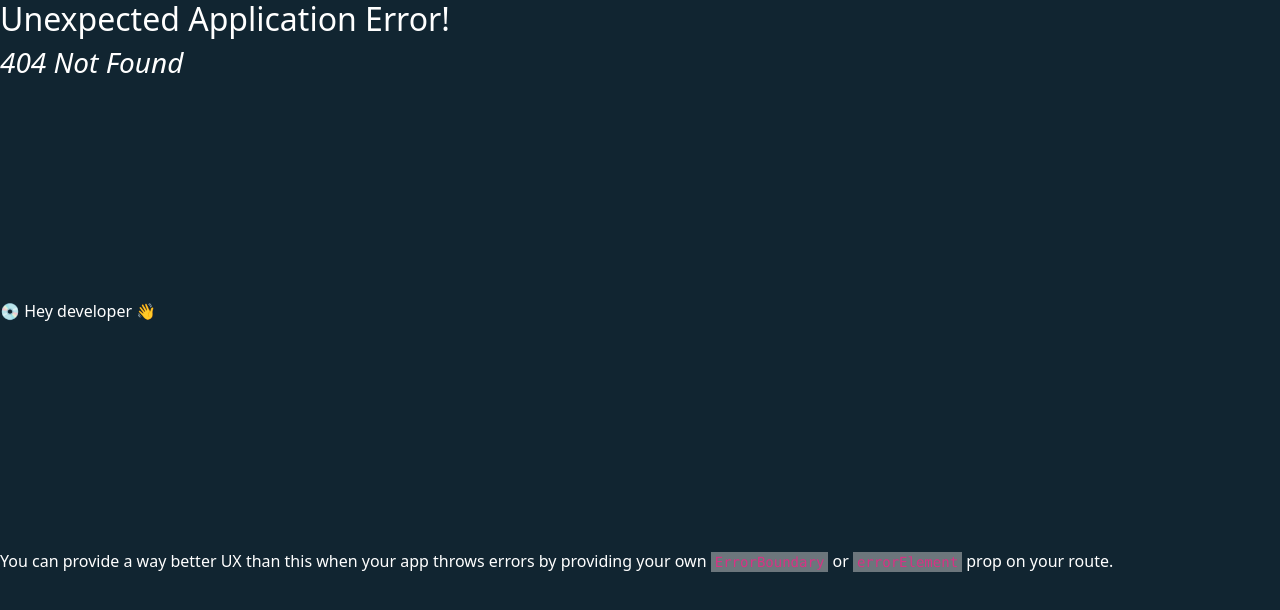
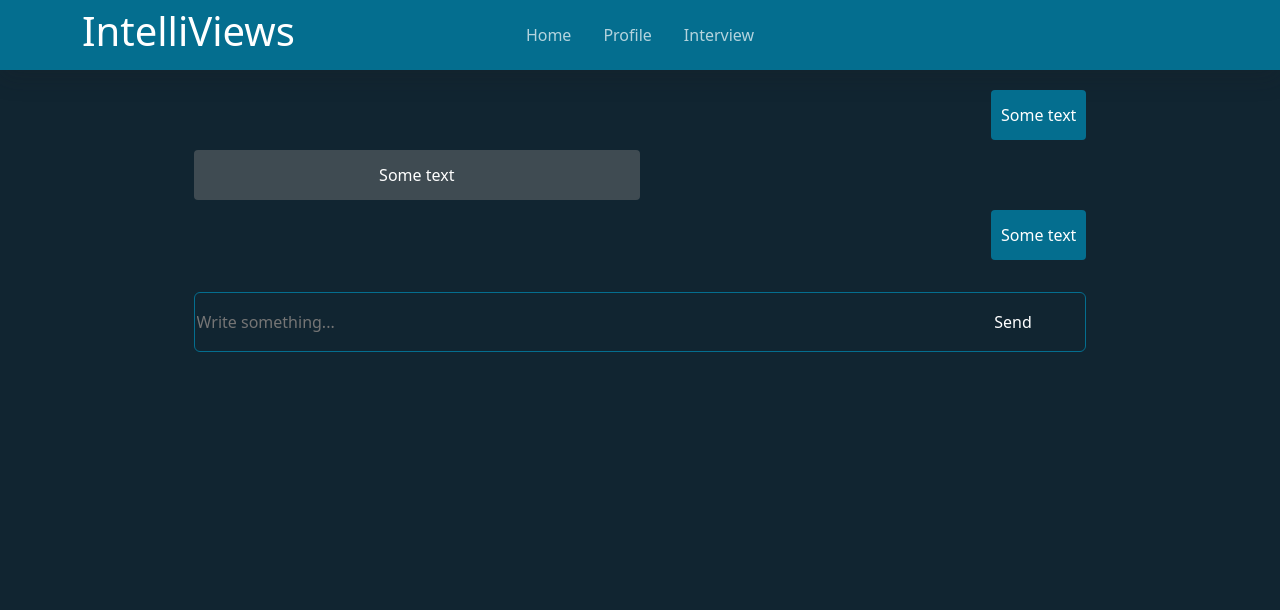
Before and after one commit to IntelliViews/IntelliViews-Frontend, a React (Vite) app: page /interview in a window 1280 px wide. Before the commit this address had no page. Shown: the top 610 px of the page. Built offline with nearby package versions, Linux system fonts and the light colour scheme.

Commit message:
Start implementation of chat

```diff
--- a/src/App.tsx
+++ b/src/App.tsx
@@ -5,6 +5,7 @@ import MainLayout from "./features/layouts/MainLayout";
 import Home from "./features/home/Home";
 import Profile from "./features/profile/Profile";
 import "bootstrap/dist/css/bootstrap.min.css";
+import Chat from "./features/chat/Chat";
 
 function App() {
   const router = useMemo(() => {
@@ -15,6 +16,7 @@ function App() {
         children: [
           { path: "/", element: <Home /> },
           { path: "/profile", element: <Profile /> },
+          { path: "/interview", element: <Chat /> },
         ],
       },
     ]);
--- /dev/null
+++ b/src/features/chat/Chat.css
@@ -0,0 +1,49 @@
+.chat__window {
+  display: flex;
+  flex-direction: column-reverse;
+  overflow-y: auto;
+  max-width: 100%;
+  max-height: 70vh;
+  gap: 10px;
+  width: 80%;
+  padding: 0;
+}
+
+.chat__user-input {
+  flex-grow: 1;
+  width: 80%;
+  height: 60px !important;
+  border: 1px solid var(--bs-primary) !important;
+  justify-content: space-around;
+  transition: all 150ms ease-in-out;
+  color: white;
+}
+
+.chat__user-input input {
+  flex-grow: 3;
+  background-color: transparent;
+  border: none;
+  width: 80%;
+  color: white;
+}
+
+.chat__user-input input:focus {
+  outline: none;
+}
+
+.chat__user-input:focus-within {
+  border: 1px solid white;
+}
+
+.chat__user-input button {
+  flex-grow: 1;
+  width: 15%;
+  height: 100%;
+  display: flex;
+  justify-content: center;
+  align-items: center;
+  text-align: center;
+  margin: auto;
+  background-color: transparent;
+  border: none;
+}
--- /dev/null
+++ b/src/features/chat/Chat.tsx
@@ -0,0 +1,41 @@
+import "./Chat.css";
+import ChatMessage from "./ChatMessage";
+
+export default function Chat() {
+  return (
+    <div className="container d-flex flex-column align-items-center w-100 gap-3">
+      <ul className="chat__window">
+        <ChatMessage
+          isUser={true}
+          message={{
+            value: "First!",
+            created_at: 2919192,
+            thread_id: "thread_abc123",
+          }}
+        />
+        <ChatMessage
+          isUser={false}
+          message={{
+            value: "Some text here",
+            created_at: 2919192,
+            thread_id: "thread_abc123",
+          }}
+        />
+        <ChatMessage
+          isUser={true}
+          message={{
+            value: "Some text here",
+            created_at: 2919192,
+            thread_id: "thread_abc123",
+          }}
+        />
+      </ul>
+      <div className="chat__user-input d-flex flex-row card">
+        <input placeholder="Write something..." />
+        <button type="submit" className="btn btn-primary">
+          Send
+        </button>
+      </div>
+    </div>
+  );
+}
--- /dev/null
+++ b/src/features/chat/ChatMessage.css
@@ -0,0 +1,22 @@
+.chat__message {
+  width: auto;
+  max-width: 50%;
+  line-height: 30px;
+  text-wrap: wrap;
+  list-style: none;
+  padding: 10px;
+  text-align: center;
+}
+
+.chat__message p {
+  margin: 0;
+}
+
+.chat__message--user {
+  background-color: var(--bs-primary);
+  margin-left: auto;
+}
+
+.chat__message--assistant {
+  background-color: var(--bs-secondary);
+}
--- /dev/null
+++ b/src/features/chat/ChatMessage.tsx
@@ -0,0 +1,19 @@
+import { Message } from "../../models/Message";
+import "./ChatMessage.css";
+
+interface Props {
+  message: Message;
+  isUser: boolean;
+}
+
+export default function ChatMessage(props: Props) {
+  return (
+    <li
+      className={`chat__message rounded-1 chat__message--${
+        props.isUser ? "user" : "assistant"
+      }`}
+    >
+      <p>Some text</p>
+    </li>
+  );
+}
```
